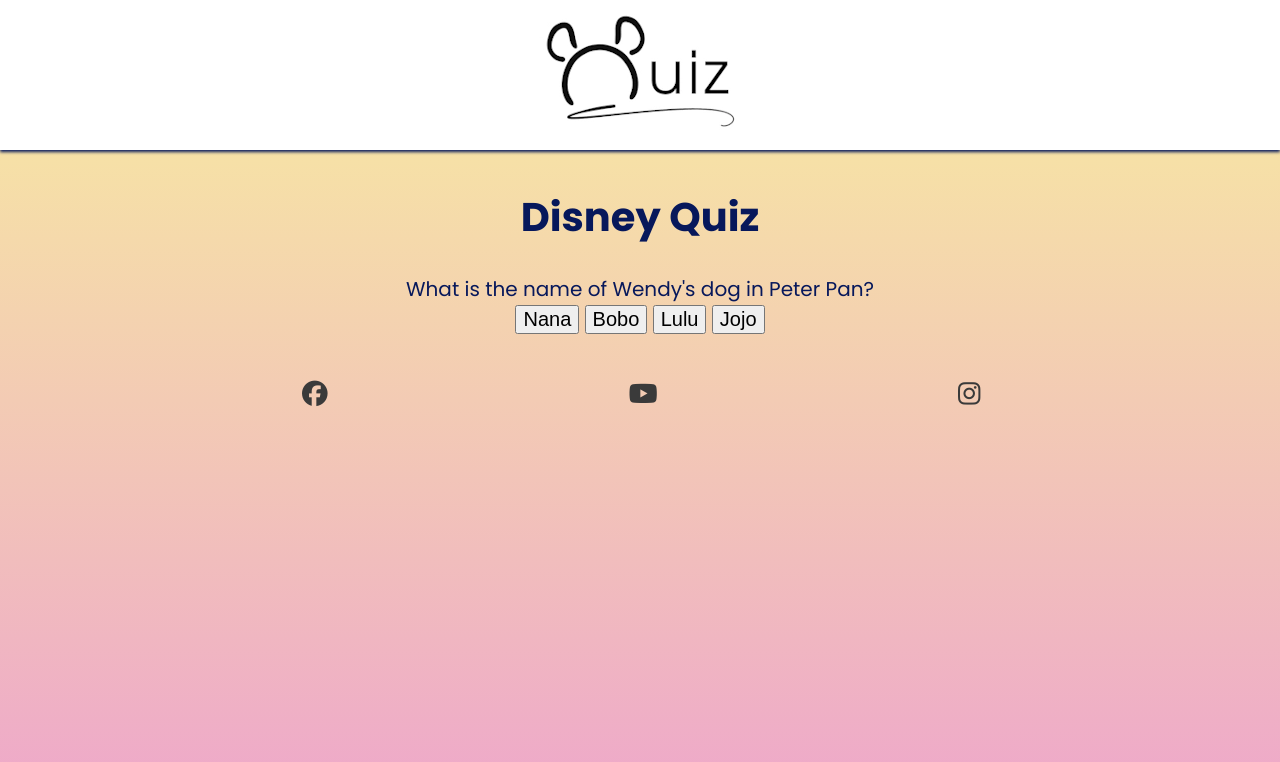
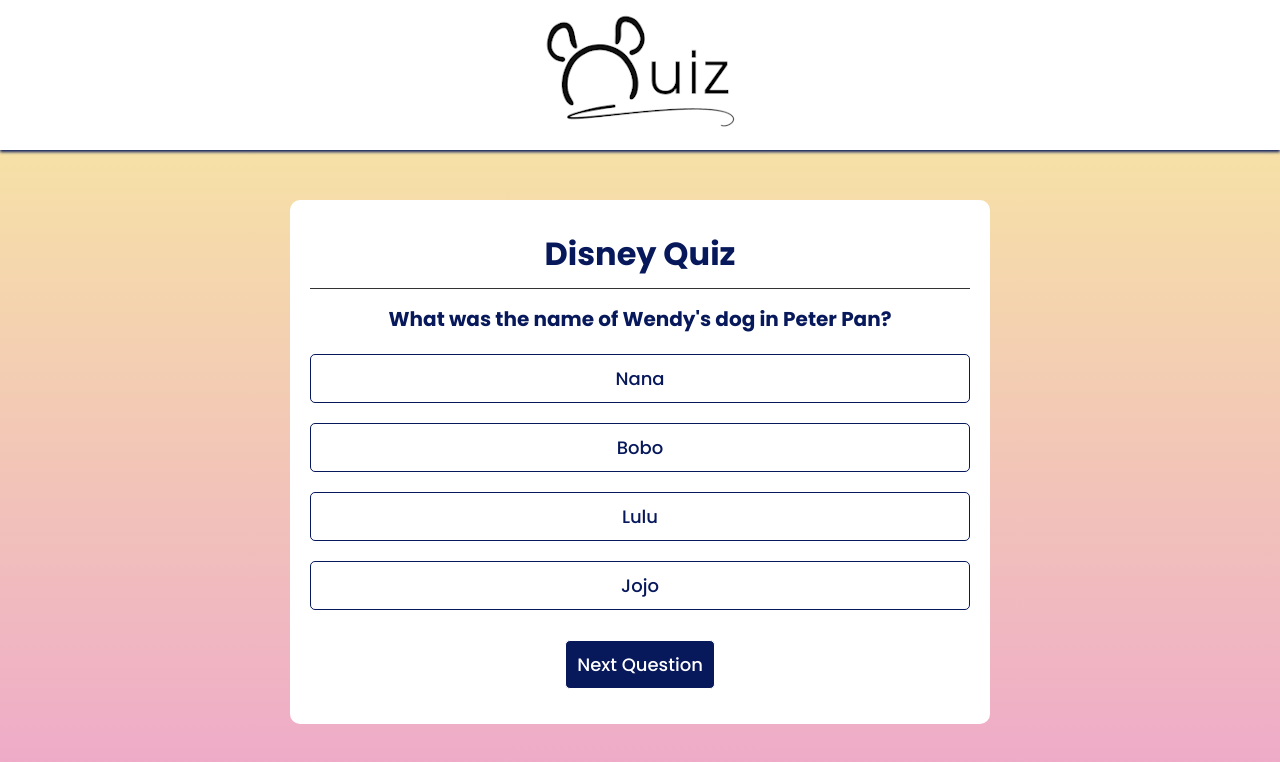
Before and after one commit to GigiLi89/disneyquiz, a plain HTML site: page index.html in a window 1280 px wide. Drawn offline with Linux system fonts and the light colour scheme.

Commit message:
Add buttons to user

```diff
--- a/assets/style.css
+++ b/assets/style.css
@@ -1,47 +1,85 @@
-body {
+* {
+    padding: 0;
+    margin: 0;
+    box-sizing: border-box;
+    font-family: "Poppins", sans-serif;
+    align-items: center;
+  }
+
+  body {
     /* Background Gradiant: https://cssgradient.io/ */
     background: rgb(238,168,202);
     background: linear-gradient(0deg, rgba(238,168,202,1) 0%, rgba(248,238,158,1) 100%);
     background-attachment: fixed;
-    font-family: "poppins", sans-serif;
+    height: 100vh;
     color: #07185B;
     text-align: center;
-    margin: 0px;
 }
 
 .header {
     background-color: #ffffff;
     padding: 10px;
     box-shadow: 0 2px 3px #07185B;
+    }
+
+.app {
+  background: #ffffff;
+  width: 90%;
+  max-width: 700px;
+  margin: 50px auto 0;
+  border-radius: 10px;
+  padding: 20px;
 }
 
-main {
-    flex: 1 0 auto;
-    display: flex;
-    flex-direction: column;
+.app h1 {
+  color: #07185B;
+  border-bottom: 1px solid #333;
+  padding: 10px;
 }
 
 .quiz {
-    margin: 10px;
-    font-size: 20px;
+  padding: 15px 0;
 }
 
-.quiz > button {
-    font-size: 20px;
+.quiz h2 {
+  font-size: 20px;
+  margin-bottom: 10px;
 }
 
-
-/* Footer */
-#social-networks {
-    text-align: center;
-    padding: 20px 0;
-    display: flex;
-    justify-content: space-evenly;
-    list-style-type: none;
+.btn {
+  background: #ffffff;
+  color:#07185B;
+  font-weight: 500;
+  font-size: 18px;
+  width: 100%;
+  border: 1px solid;
+  padding: 10px;
+  margin: 10px 0;
+  border-radius: 5px;
+  cursor: pointer;
+  transition: all 0.3s;
 }
 
-#social-networks i {
-    font-size: 160%;
-    padding: 5%;
-    color: #3a3a3a;
+.btn:hover {
+  background: #07185B;
+  color: #ffffff;
 }
+
+#next-btn {
+  background: #07185B;
+  color: #ffffff;
+  font-size: 18px;
+  font-weight: 500;
+  width: 150px;
+  border: 0;
+  padding: 10px;
+  margin: 20px auto 0;
+  border: 1px solid;
+  border-radius: 5px;
+  cursor: pointer;
+}
+
+#next-btn:hover {
+  background: #ffffff;
+  color: #07185B;
+}
--- a/index.html
+++ b/index.html
@@ -25,28 +25,20 @@
 
     <!-- Link to JavaScript -->
     <script src="assets/script.js"></script>
-    <!-- Main content -->
-    <main>
-    <!-- Quiz -->
-    <div class="quiz">
-    <h1>Disney Quiz</h1>
-    <div class="question1">
-        What is the name of Wendy's dog in Peter Pan?
+
+    <div class="app">
+        <h1>Disney Quiz</h1>
+        <div class="quiz">
+            <h2 id="question">What was the name of Wendy's dog in Peter Pan?</h2>
+            <div id="answer-buttons">
+                <button class="btn">Nana</button>
+                <button class="btn">Bobo</button>
+                <button class="btn">Lulu</button>
+                <button class="btn">Jojo</button>
+            </div>
+            <button id="next-btn">Next Question</button>
+        </div>
     </div>
-    <button class="answer1">Nana</button>
-    <button class="answer2">Bobo</button>
-    <button class="answer3">Lulu</button>
-    <button class="answer4">Jojo</button>
-</div>
-</main>
-<footer>
-    <ul id="social-networks">
-        <li><a href="https://www.facebook.com/" target="_blank" rel="noopener" aria-label="Visit our Facebook page (opens in new tab)"><i class="fa-brands fa-facebook"></i></a></li>
-        <li><a href="https://www.youtube.com/" target="_blank" rel="noopener" aria-label="Visit our Youtube channel (opens in new tab)"><i class="fa-brands fa-youtube"></i></a></li>
-        <li><a href="https://www.instagram.com/" target="_blank" rel="reopener" aria-label="Visit our Instagram page (opens in new tab)"><i class="fa-brands fa-instagram"></i></a></li>
-    </ul>
-</footer>
-    <!-- Font Awesome kit, placed at the bottom so everything else can be loaded first -->
-    <script src="https://kit.fontawesome.com/c590bdced0.js" crossorigin="anonymous"></script>
+
 </body>
 </html>
```
